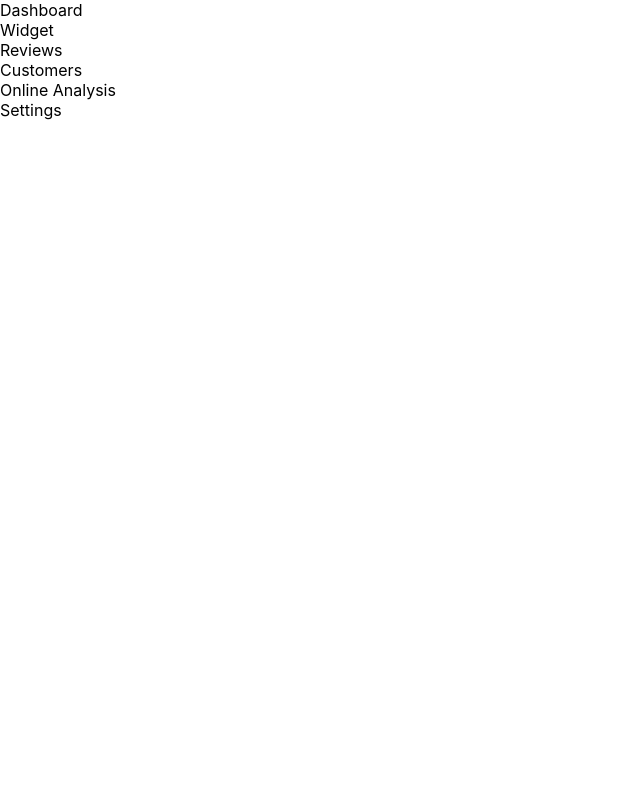
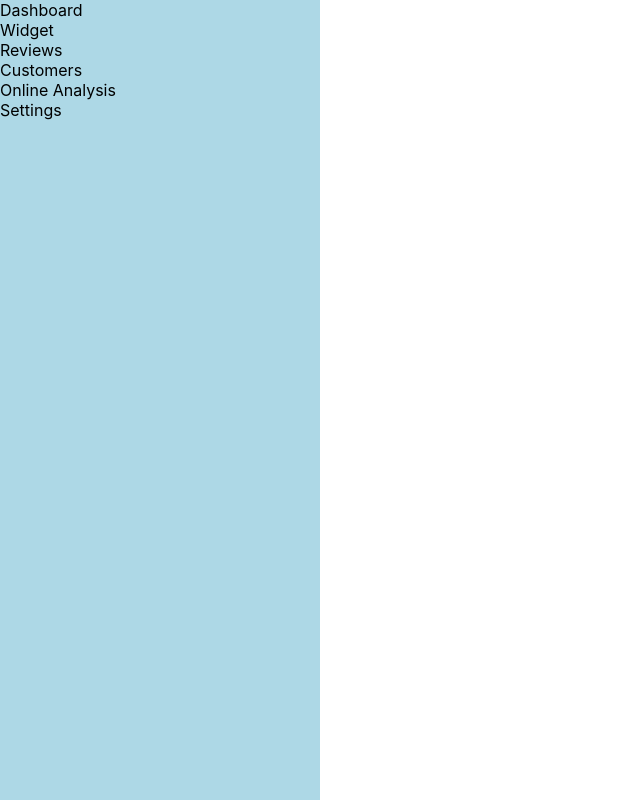
Before and after one commit to cinduhrz/intotoreact-lab, a React (Create React App) app: page / in a window 1280 px wide. Shown: the whole page, without its empty margins (0-640 px from the left). Built offline with nearby package versions, Linux system fonts and the light colour scheme.

Commit message:
created grid template, styled sidebar a bit

```diff
--- a/src/App.js
+++ b/src/App.js
@@ -6,7 +6,9 @@ import './styles.css'
 
 function App() {
   return (<>
-    <Sidebar />
+    <div className="main" >
+      <Sidebar />
+    </div>
   </>);
 }
 
--- a/src/styles.css
+++ b/src/styles.css
@@ -1,3 +1,18 @@
+* {
+    box-sizing: border-box;
+}
+
+.main {
+    display: grid;
+    grid-template-columns: 25vw 25vw 25vw 25vw;
+    grid-template-rows: 40vh 60vh;
+}
+
+.sidebar {
+    background-color: lightblue;
+    grid-row: 1/3;
+}
+
 a:hover {
     cursor: pointer;
 }
```
